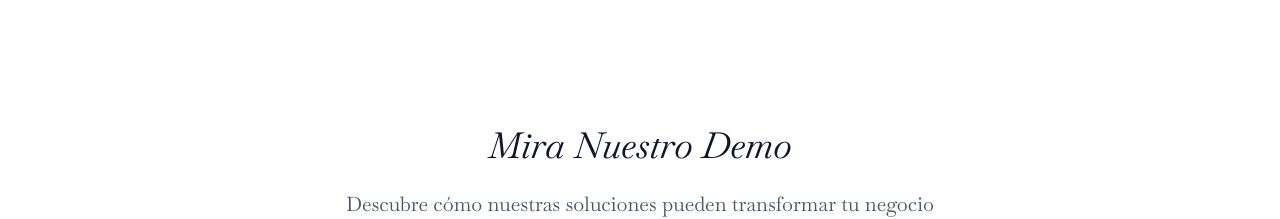
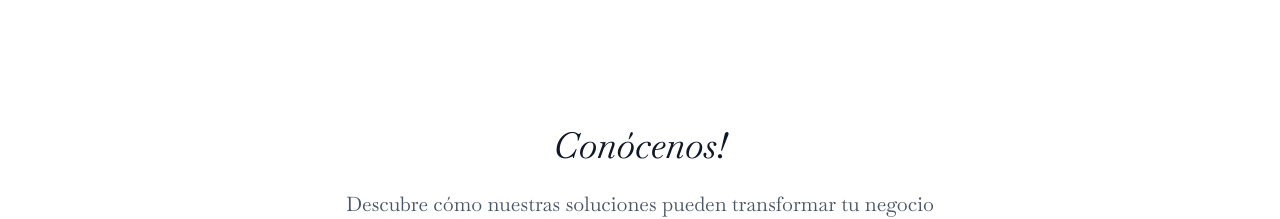
Before and after one commit to Sovalle93/studio-apolo, a Next.js app: page / in a window 1280 px wide. Shown: the part 1840-2059 px from the top of the page. Built offline with nearby package versions, Linux system fonts and the light colour scheme.

Commit message:
Update DemoVideoPlayer.js

```diff
--- a/src/app/components/DemoVideoPlayer.js
+++ b/src/app/components/DemoVideoPlayer.js
@@ -44,7 +44,7 @@ export default function DemoVideoPlayer() {
           variants={item}
           className="text-3xl md:text-4xl font-bold text-center mb-6 text-gray-900"
         >
-          Mira Nuestro Demo
+          Conócenos!
         </motion.h2>
 
         <motion.p
```
